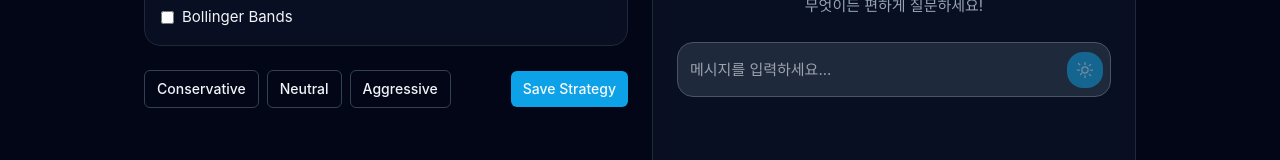
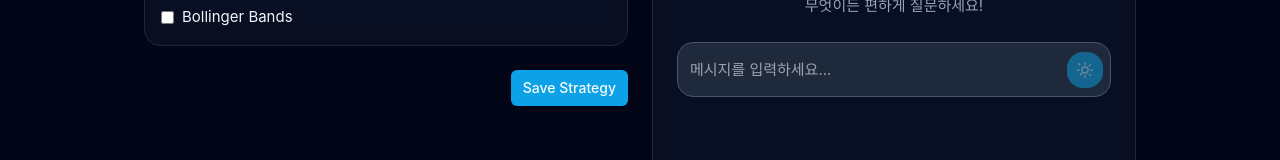
Before and after one commit to Capstone-Design2/Frontend, a Vue app: page /strategies/create in a window 1280 px wide. Shown: the part 421-581 px from the top of the page. Built offline with nearby package versions, Linux system fonts and the light colour scheme; no server answers.

Commit message:
fix : chat api return 변경으로 인한 수정사항 적용

```diff
--- a/src/components/Chat/ActiveChatView.vue
+++ b/src/components/Chat/ActiveChatView.vue
@@ -180,14 +180,12 @@ function conditionLabel(key: string) {
   switch (key) {
     case 'indicators':
       return '지표 설정'
-    case 'buy_entry':
-      return '매수 진입 조건'
-    case 'buy_exit':
-      return '매수 청산 조건'
-    case 'sell_entry':
-      return '매도 진입 조건'
-    case 'sell_exit':
-      return '매도 청산 조건'
+    case 'buy_conditions':
+      return '매수 조건'
+    case 'sell_conditions':
+      return '매도 조건'
+    case 'trade_settings':
+      return '거래 설정'
     default:
       return key
   }
--- a/src/components/Strategy/RuleBuilder.vue
+++ b/src/components/Strategy/RuleBuilder.vue
@@ -164,15 +164,7 @@
 
     <!-- 버튼 -->
     <section class="flex items-center justify-between">
-      <div class="flex gap-2">
-        <button type="button" class="btn-outline" @click="applyPreset('conservative')">
-          Conservative
-        </button>
-        <button type="button" class="btn-outline" @click="applyPreset('neutral')">Neutral</button>
-        <button type="button" class="btn-outline" @click="applyPreset('aggressive')">
-          Aggressive
-        </button>
-      </div>
+      <div class="flex gap-2"></div>
       <button type="submit" class="btn-primary" :disabled="!isValid">Save Strategy</button>
     </section>
   </form>
--- a/src/services/http.ts
+++ b/src/services/http.ts
@@ -22,7 +22,7 @@ const API_BASE_URL = import.meta.env.VITE_API_BASE_URL ?? 'http://localhost:8000
 
 const http = axios.create({
   baseURL: API_BASE_URL,
-  timeout: 10_000,
+  timeout: 20_000,
   headers: { Accept: 'application/json' },
 })
 
```
Also changed, not shown: src/types/Strategy.ts (+3 -4 lines).
